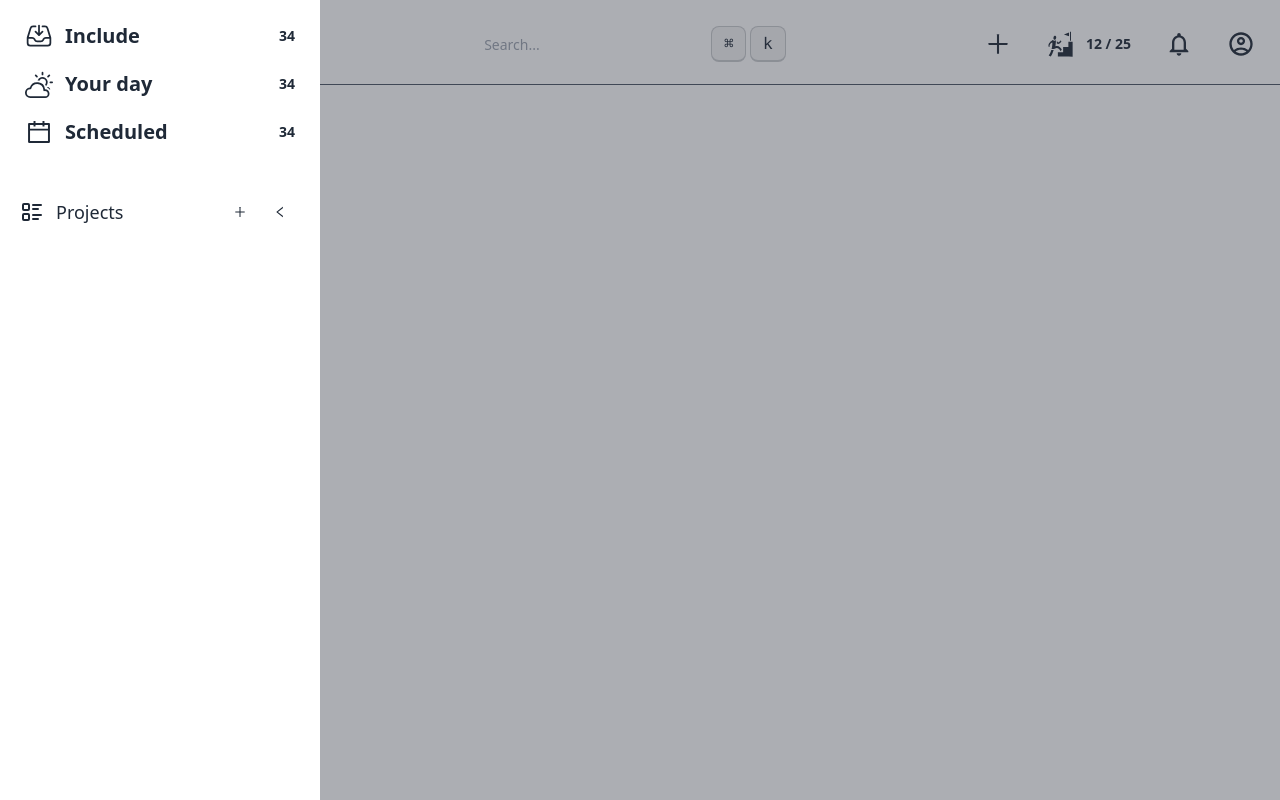
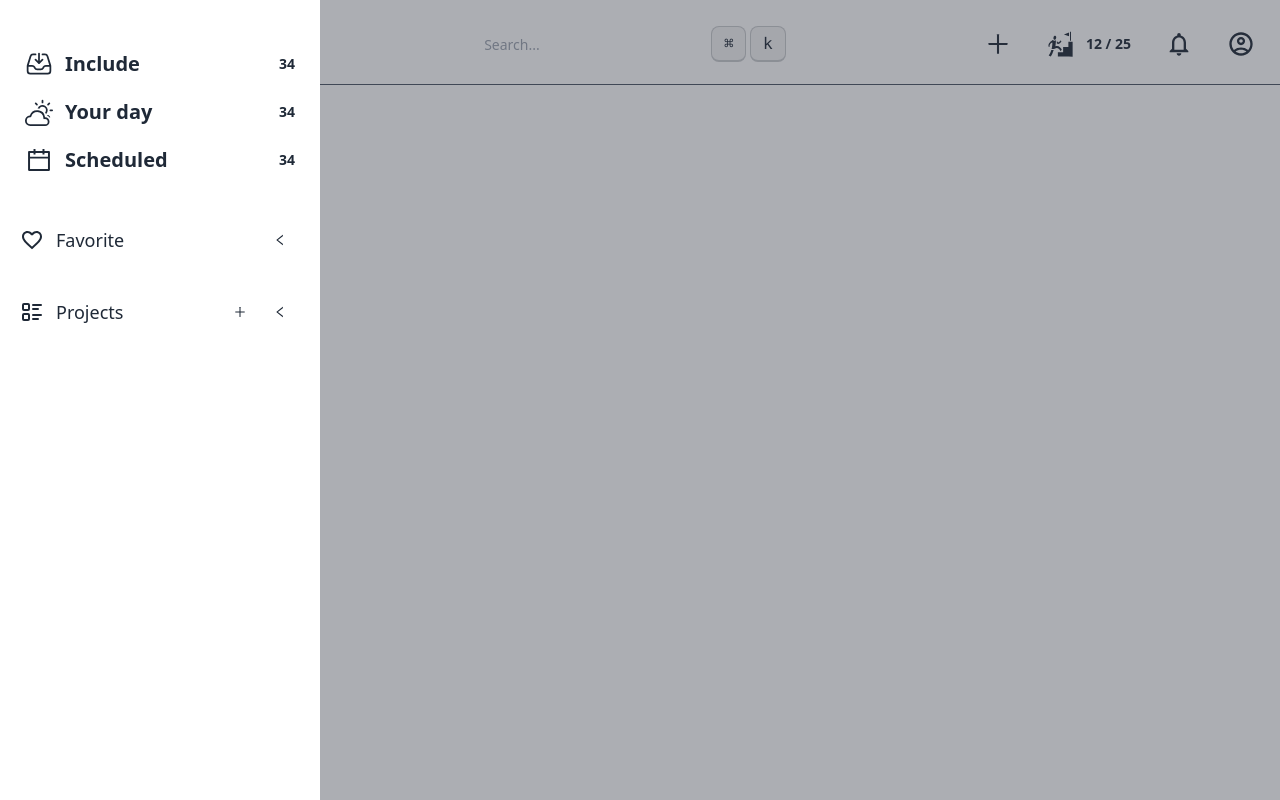
Before and after one commit to MFDEV17/todowind_client, a React (Create React App) app: page / in a window 1280 px wide. Both pictures are taken after a click on the label 40 px from the left and 44 px from the top of the page. Built offline with nearby package versions, Linux system fonts and the light colour scheme.

Commit message:
Little changes of menu styling

```diff
--- a/src/components/menu/Menu.js
+++ b/src/components/menu/Menu.js
@@ -2,12 +2,13 @@ import { HiOutlineInboxArrowDown } from "react-icons/hi2";
 import { BsCloudSun } from "react-icons/bs";
 import { AiOutlineCalendar } from "react-icons/ai";
 import ProjectList from "./ProjectList";
+import FavoriteList from "./FavoriteList";
 
 const Menu = () => {
   return (
     <div className="drawer-side">
-      <label htmlFor="my-drawer" className="drawer-overlay"/>
-      <ul className="px-2 py-3 w-80 bg-base-100 text-base-content">
+      <label htmlFor="my-drawer" className="drawer-overlay" />
+      <ul className="px-2 w-80 bg-base-100 text-base-content py-10">
         <li className="hidden max-[1000px]:block">
           <input
             type="text"
@@ -36,6 +37,7 @@ const Menu = () => {
           </div>
           <span>34</span>
         </li>
+        <FavoriteList list={[1, 1, 1, 1, 1]} />
         <ProjectList
           list={[
             1, 1, 1, 1, 1, 1, 1, 1, 1, 1, 1, 1, 1, 1, 2, 2, 2, 2, 2, 2, 2, 2, 2,
```
